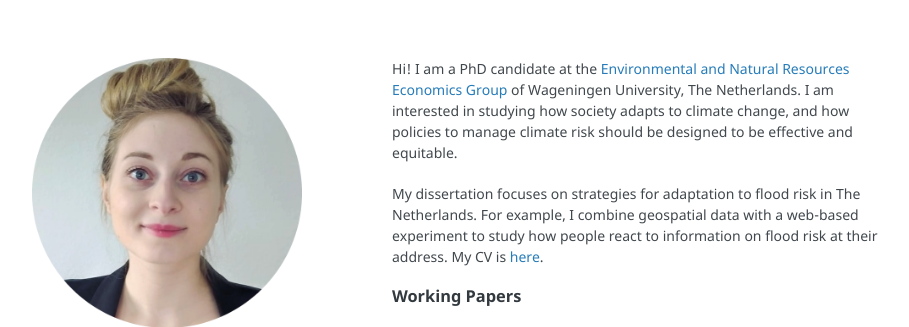
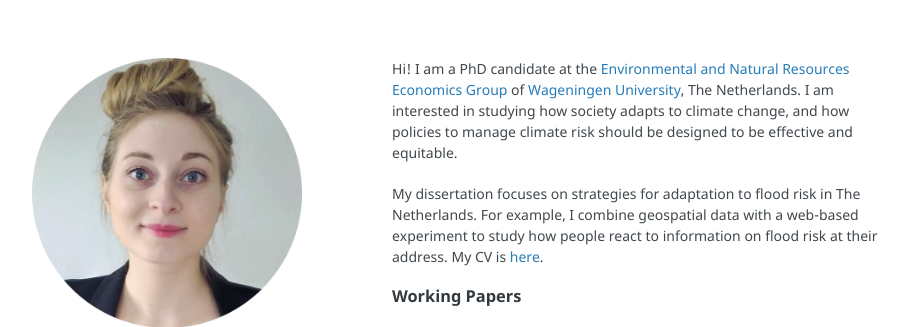
Before and after one commit to SofiaBadini/SofiaBadini.github.io, a Jekyll site: the page built from index.md, in a window 1280 px wide. Shown: the top 327 px of the page, without its empty margins (178-1087 px from the left). Built offline with Jekyll 4.4.1, drawn with Linux system fonts in a browser that asks for light colours; part of the change alters nothing that is shown.

Commit message:
Add link to WUR website.

```diff
--- a/index.md
+++ b/index.md
@@ -2,7 +2,7 @@
 layout: default
 ---
 
-Hi! I am a PhD candidate at the [Environmental and Natural Resources Economics Group](https://www.wur.nl/en/Research-Results/Chair-groups/Social-Sciences/Environmental-Economics-and-Natural-Resources-Group.htm){:target="_blank"} of Wageningen University, The Netherlands. I am interested in studying how society adapts to climate change, and how policies to manage climate risk should be designed to be effective and equitable.
+Hi! I am a PhD candidate at the [Environmental and Natural Resources Economics Group](https://www.wur.nl/en/Research-Results/Chair-groups/Social-Sciences/Environmental-Economics-and-Natural-Resources-Group.htm){:target="_blank"} of [Wageningen University](https://www.wur.nl/){:target="_blank"}, The Netherlands. I am interested in studying how society adapts to climate change, and how policies to manage climate risk should be designed to be effective and equitable.
 
 My dissertation focuses on strategies for adaptation to flood risk in The Netherlands. For example, I combine geospatial data with a web-based experiment to study how people react to information on flood risk at their address. My CV is [here](/CV.pdf){:target="_blank"}.
 
```
